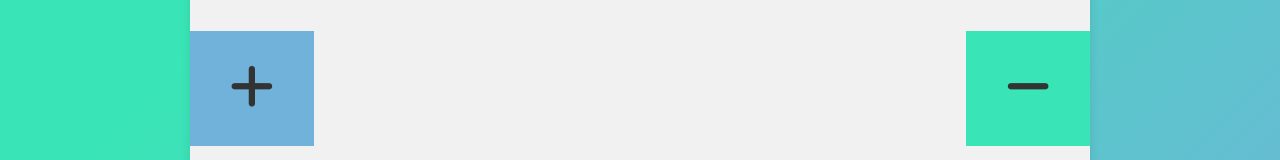
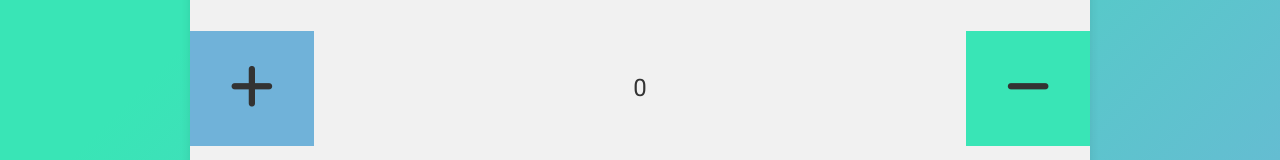
Before and after one commit to Anshika75/CountMate, an Angular app: page / in a window 1280 px wide. Shown: the part 312-472 px from the top of the page. Built offline with nearby package versions, Linux system fonts and the light colour scheme.

Commit message:
Update tallybox.component.html

```diff
--- a/src/app/tallybox/tallybox.component.html
+++ b/src/app/tallybox/tallybox.component.html
@@ -2,7 +2,7 @@
     <div class="plus">
         <i class="fa-solid fa-plus"></i>
     </div>
-    <div class="text"></div>
+    <div class="text">0</div>
     <div class="minus">
         <i class="fa-solid fa-minus"></i>
     </div>
```
